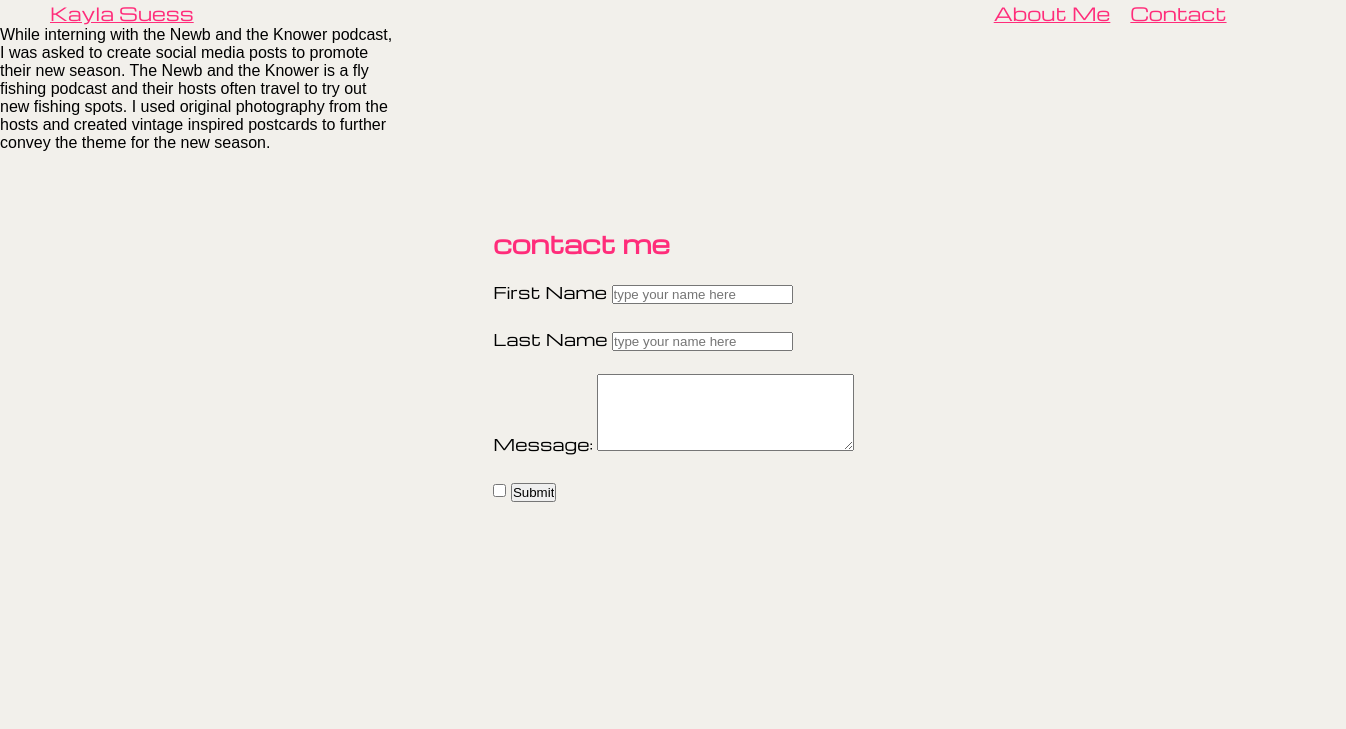
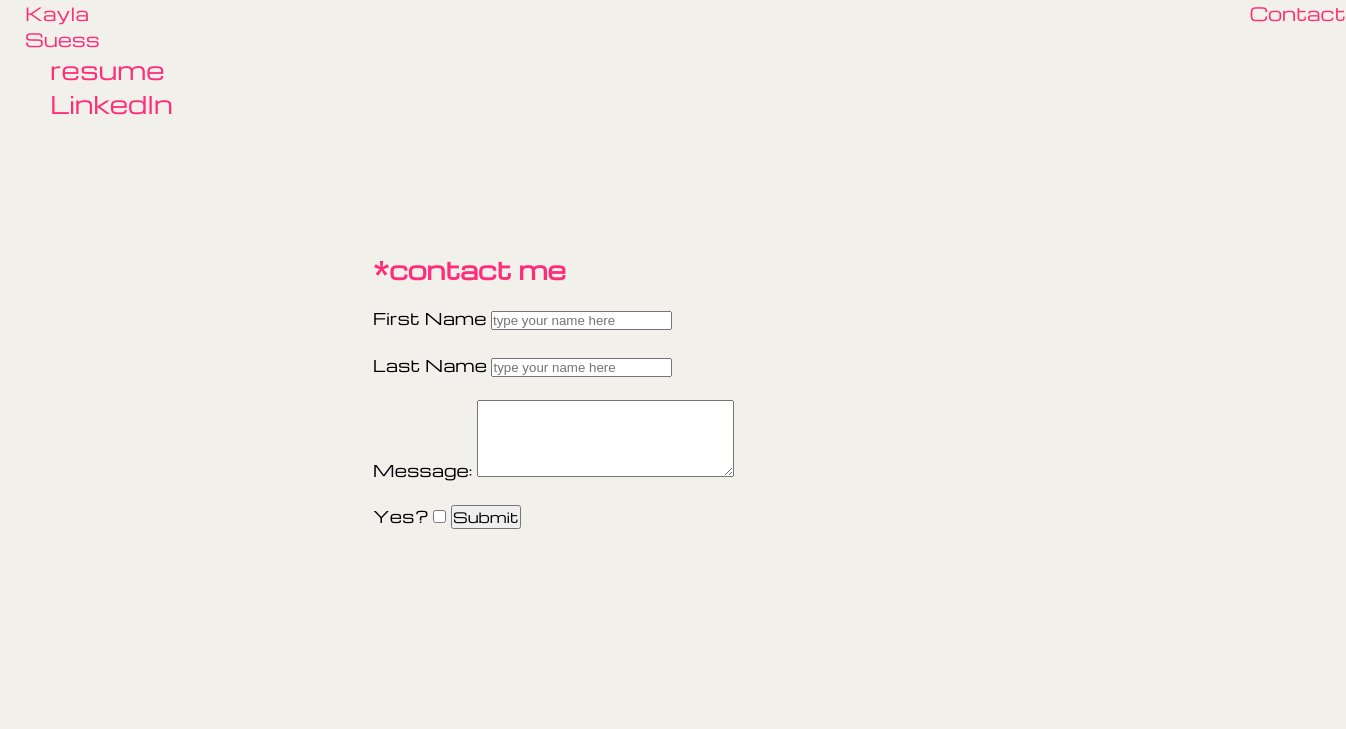
Before and after one commit to suesskm/suess-portfolio, a plain HTML site: page html/contact.html in a window 1280 px wide. Shown: the whole page, 1346 px wide, since content can reach past the window. Drawn offline with nearby package versions, Linux system fonts and the light colour scheme.

Commit message:
changes 2-26

```diff
--- a/css/pages.css
+++ b/css/pages.css
@@ -25,20 +25,11 @@ body{
     color: #FF2C7A;
     font-family: 'Michroma', sans-serif;
     justify-content: left;
-    padding-right: 800px;
-    padding-left: 50px;
+    padding-right: 1150px;
+    padding-left: 25px;
 }
 
 
-#about{
-    font-size: 18px;
-    text-align: left; /* Added property to align text on the left */
-    color: #FF2C7A;
-    font-family: 'Michroma', sans-serif;
-    align-items: right;
-    padding-right: 20px;
-    justify-content: right;
-}
 
 
 #contact{
@@ -48,6 +39,7 @@ body{
     font-family: 'Michroma', sans-serif;
     align-items: right;
 }
+
 
 
 
@@ -83,13 +75,75 @@ h1{
     padding-top: 100px;
     padding-right: 200px;
 
+}
+#form-container{
+    width: 100%;
+    height: 100%;
+    background-color: #F2F0EB;
+    font-family: 'Michroma', sans-serif;
+    flex-wrap: nowrap;
+    padding-right: 100px;
+    padding-left:-500px;
+    padding-bottom: 20px;
+}
+
+#submit{
+    font-size: 14px;
+    font-family: 'Michroma', sans-serif;
+    flex-wrap: nowrap;
 
 }
+
+#submit:hover{
+  color:#FF2C7A
+
+}
+
+
+
+@keyframes changeBackgroundColor {
+    0% {
+        background-color: red;
+    }
+    50% {
+        background-color: blue;
+    }
+    100% {
+        background-color: green;
+    }
+}
+
+.bg-anim {
+    animation: changeBackgroundColor 3s infinite;
+}
+
+
+
+a{
+    text-decoration: none;
+    color: #FF2C7A;
+
+}
+
+
 .flex-container-image{
 
     /* width: 25%;
     height: 50%; */
     font-family: 'Montserrata', sans-serif;
+    background-color: #F2F0EB;
+}
+
+
+#resume{
+    font-size: 24px;
+    text-align: left; /* Added property to align text on the left */
+    color: #FF2C7A;
+    font-family: 'Michroma', sans-serif;
+    align-items: left;
+    padding-left:50px;
+    padding-right:100px;
+
 }
 
 
--- a/css/style.css
+++ b/css/style.css
@@ -25,20 +25,11 @@ body{
     color: #FF2C7A;
     font-family: 'Michroma', sans-serif;
     justify-content: left;
-    padding-right: 1000px;
+    padding-right: 1150px;
     padding-left:25px;
 }
 
 
-#about{
-    font-size: 18px;
-    text-align: left; /* Added property to align text on the left */
-    color: #FF2C7A;
-    font-family: 'Michroma', sans-serif;
-    align-items: right;
-    padding-right: 20px;
-    justify-content: right;
-}
 
 
 #contact{
@@ -89,6 +80,28 @@ body{
     padding-right:50px;
 }
 
+.overlay-text + hover{
+    font-family: Pinyon Script, cursive;
+    width: 100%;
+    height:100%;
+    object-fit: cover;
+    object-position: 100% 100%;
+    margin-top:100px;
+    font-size: 100px;
+    text-align: center;
+    text-decoration: none;
+    display: block;
+    color:#FF2C7A
+ }
+
+a{
+    text-decoration: none;
+    color: #FF2C7A;
+    font-size: 100px;
+    text-align: center;
+    font-family: Pinyon Script, cursive;
+
+}
 
 
 .flex-container4{
@@ -97,30 +110,15 @@ body{
     margin-top: 100px;
     object-fit: cover;
     object-position: 50% 100%;
+
+}
+
+.hide{
+    display: none;
 }
 
 
- .overlay-text{
-    font-family: Pinyon Script, cursive;
-    width: 100%;
-    height: 25%;
-    object-fit: cover;
-    object-position: 50% 100%;
-    margin-top:-150px;
-    font-size: 100px;
-    text-align: center;
-    text-decoration: none;
 
- }
-
-a{
-    text-decoration: none;
-    color: white
-}
-.overlay-text:hover{
-    color: #FF2C7A;
-
-}
 #postmodern-1:hover{
     opacity: 0.50;
 }
@@ -158,7 +156,7 @@ a{
 }
 #bjork:hover{
     color: #FF2C7A;
-    opacity: 0.5;
+    opacity: 0.50;
 }
 
 
--- a/html/contact.html
+++ b/html/contact.html
@@ -15,19 +15,15 @@
 <body>
     <div class="flex-container">
 
-        <a href="https://suesskm.github.io/suess-portfolio/" id="kayla">Kayla Suess</a>
-        <a href="html/aboutme.html"id="about">About Me</a>
+        <a href="https://suesskm.github.io/suess-portfolio/" id="kayla">Kayla Suess<a>
         <a href="html/contact.html"id="contact">Contact</a>
 
     </div>
    <div class="flexbox">
     <div class="flex-container-image">
 
-        <p>While interning with the Newb and the Knower podcast, I was asked to create social media posts to promote their new season. The Newb and the Knower is a fly fishing podcast and their hosts often travel to try out new fishing spots. I used original photography from the hosts and created vintage inspired postcards to further convey the theme for the new season.
-
-        </p>
-
-
+        <a href="https://drive.google.com/file/d/1oW2t2gu6FsVKB9FeYqhNF4IVIABJTjKk/view?usp=sharing"id="resume">resume</a>
+        <a href="https://www.linkedin.com/in/kayla-suess1/"id="resume">LinkedIn</a>
 
 
 
@@ -38,7 +34,7 @@
     </div>
 
     <div class="flex-container-description">
-        <h1>contact me</h1>
+        <h1>*contact me</h1>
 
 
         <form id="form-container">
@@ -52,7 +48,7 @@
          <label for="message">Message:</label>
          <textarea name="message" id="message" cols="30" rows="5"></textarea>
          <br><br>
-
+         <label for="">Yes?</label>
          <input type="checkbox" name="yes" id="yes">
          <input type="submit" value="Submit" id="submit">
 
@@ -64,6 +60,7 @@
     </div>
 </div>
 
+<script src="../js/script.js"></script>
+
 </body>
-
 </html>
```
Also changed, not shown: html/aboutme.html (deleted, +0 -48 lines), html/bjork.html (+0 -1 lines), html/brochure.html (+0 -1 lines), html/giveandtake.html (+0 -1 lines), html/missingpieces.html (+0 -1 lines), html/natk.html (+0 -1 lines), html/postmodern.html (+0 -1 lines), html/recipe.html (+0 -1 lines), html/trees.html (+0 -1 lines), index.html (+2 -1 lines), 1 other file.
